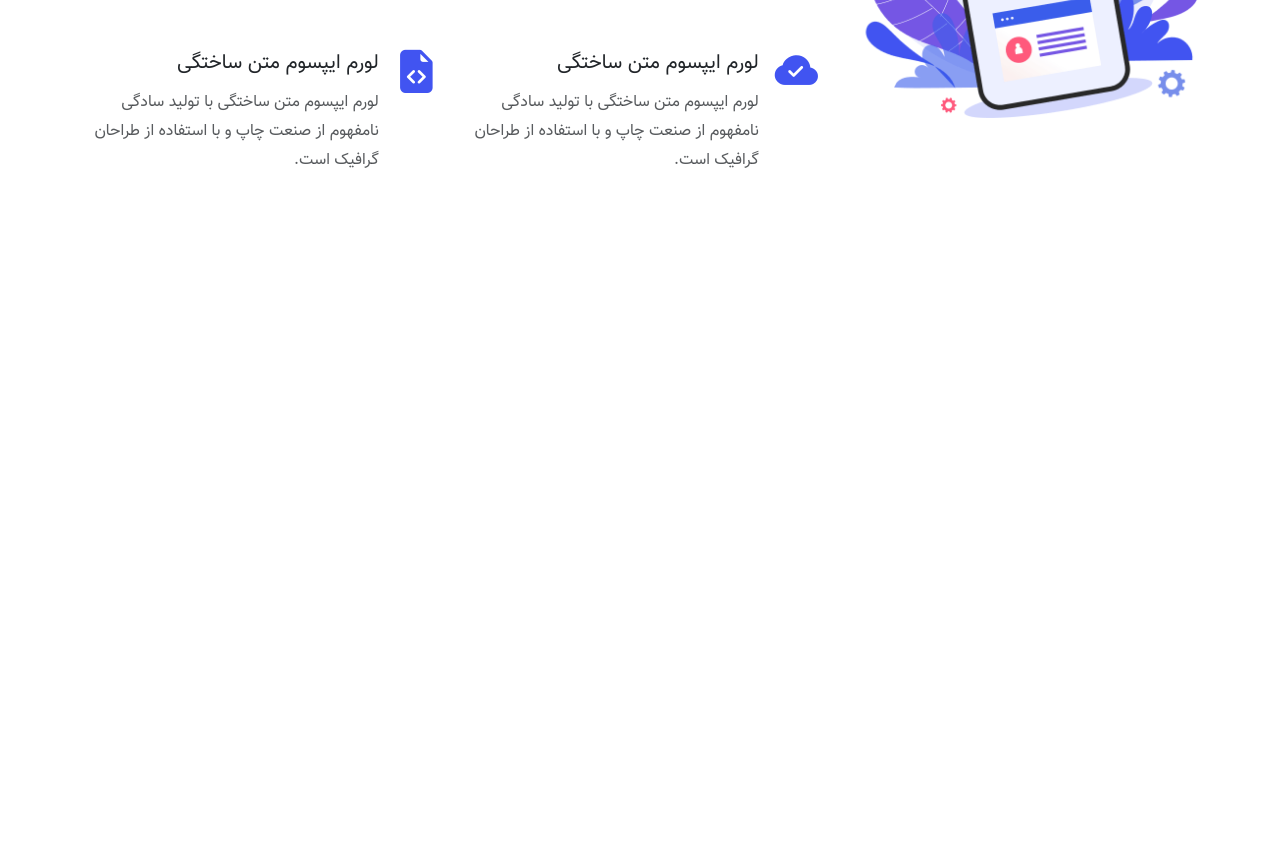
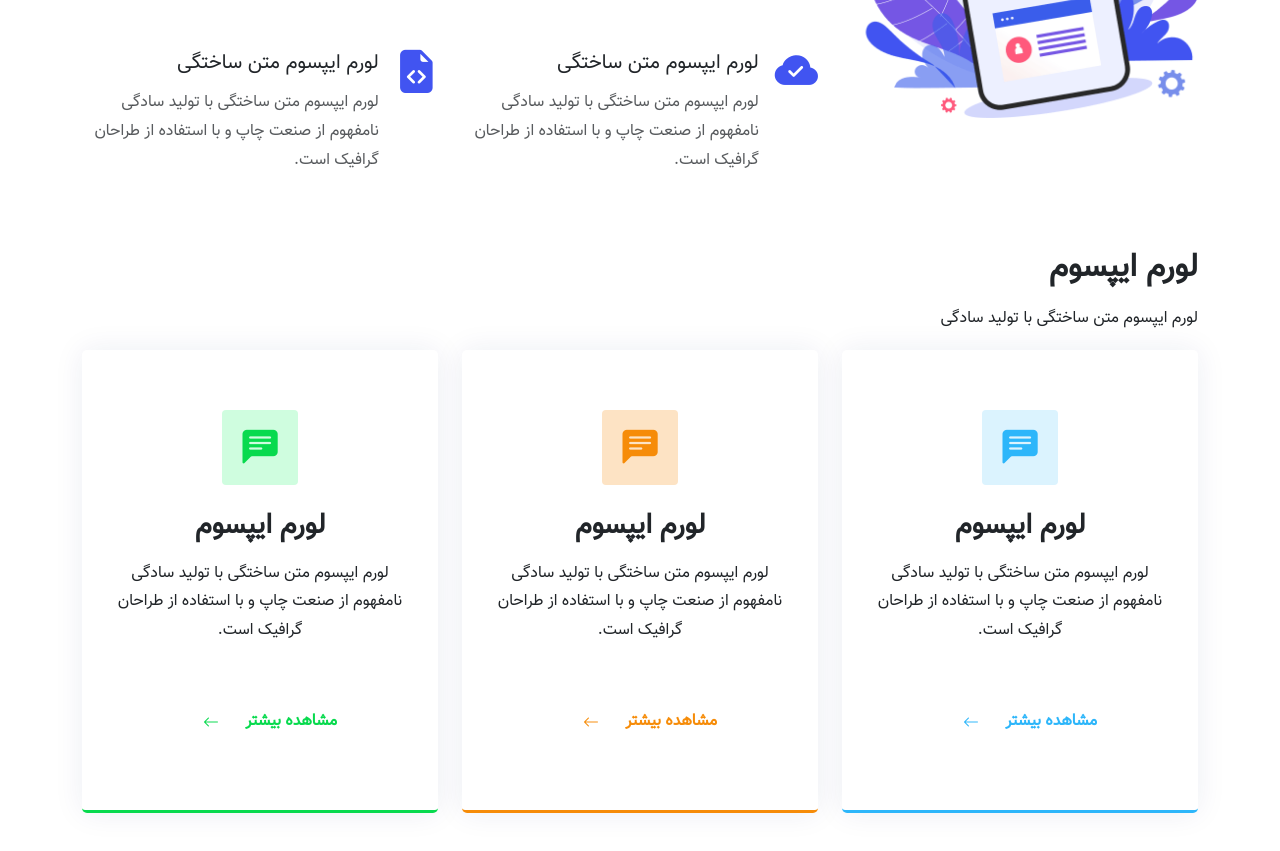
Before and after one commit to sarahdti/LandingPage, a plain HTML site: page index.html in a window 1280 px wide. Shown: the part 2788-3639 px from the top of the page. Before the commit the page ends 3028 px from the top, so only its background shows below. Drawn offline with nearby package versions, Linux system fonts and the light colour scheme; a script that the page names is missing.

Commit message:
add services

```diff
--- a/css/main.css
+++ b/css/main.css
@@ -10,6 +10,9 @@
 /* Body */
 body {
   font-family: "Vazir" !important;
+}
+a {
+  text-decoration: none;
 }
 
 /* Utilities */
@@ -71,22 +74,96 @@ p {
   font-size: 2.7rem;
 }
 
-.count i.blue{
-  color:#4154f1;
-
+.count i.blue {
+  color: #4154f1;
 }
-.count i.orange{
+.count i.orange {
   color: #ee6c20;
 }
-.count i.green{
-  color:#15be56;
+.count i.green {
+  color: #15be56;
 }
 
-.count i.red{
+.count i.red {
   color: #bb0852;
 }
 /* Features */
-.feature i{
+.feature i {
   font-size: 2.7rem;
   color: #4154f1;
 }
+/* Services */
+.services .service-box {
+  box-shadow: 0px 0 30px rgba(1, 41, 112, 0.08);
+  padding: 60px 30px;
+  text-align: center;
+  border-radius: 5px;
+  transition: all 0.4s;
+}
+.services .service-box i {
+  font-size: 2.2rem;
+  padding: 20px;
+  line-height: 0;
+  display: inline-block;
+  border-radius: 4px;
+}
+.services .service-box .read-more i {
+  font-size: 1rem;
+  line-height: 0;
+  margin-right: 0.4rem;
+}
+.services .service-box .read-more {
+  display: flex;
+  align-items: center;
+  justify-content: center;
+  font-weight: 800;
+}
+
+.services .service-box.blue {
+  border-bottom: 3px solid #2db6fa;
+}
+.services .service-box.orange {
+  border-bottom: 3px solid #f68c09;
+}
+.services .service-box.green {
+  border-bottom: 3px solid #08da4e;
+}
+.services .service-box.blue .icon {
+  color: #2db6fa;
+  background: #dbf3fe;
+}
+.services .service-box.orange .icon {
+  color: #f68c09;
+  background: #fde3c4;
+}
+.services .service-box.green .icon {
+  color: #08da4e;
+  background: #cffddf;
+}
+.services .service-box.blue .read-more {
+  color: #2db6fa;
+}
+.services .service-box.orange .read-more {
+  color: #f68c09;
+}
+.services .service-box.green .read-more {
+  color: #08da4e;
+}
+.services .service-box:hover .icon {
+  background: #fff;
+}
+.services .service-box:hover {
+  color: #fff;
+}
+.services .service-box.blue:hover {
+  background: #2db6fa;
+}
+.services .service-box.orange:hover {
+  background: #f68c09;
+}
+.services .service-box.green:hover {
+  background: #08da4eA;
+}
+.services .service-box:hover .read-more {
+  color: #fff;
+}
--- a/index.html
+++ b/index.html
@@ -267,7 +267,7 @@
         <div class="row mb-5">
           <h4>لورم ایپسوم متن ساختگی با تولید سادگی نامفهوم</h4>
         </div>
-        <div class="row align-items-center ">
+        <div class="row align-items-center">
           <div class="col-lg-4 my-4">
             <img class="img-fluid" src="img/features/1.png" alt="feature" />
           </div>
@@ -278,7 +278,10 @@
                   <i class="bi bi-folder-fill me-3"></i>
                   <div>
                     <h5>لورم ایپسوم متن ساختگی</h5>
-                    <p class="text-muted">لورم ایپسوم متن ساختگی با تولید سادگی نامفهوم از صنعت چاپ و با استفاده از طراحان گرافیک است.</p>
+                    <p class="text-muted">
+                      لورم ایپسوم متن ساختگی با تولید سادگی نامفهوم از صنعت چاپ
+                      و با استفاده از طراحان گرافیک است.
+                    </p>
                   </div>
                 </div>
               </div>
@@ -287,7 +290,10 @@
                   <i class="bi bi-stack me-3"></i>
                   <div>
                     <h5>لورم ایپسوم متن ساختگی</h5>
-                    <p class="text-muted">لورم ایپسوم متن ساختگی با تولید سادگی نامفهوم از صنعت چاپ و با استفاده از طراحان گرافیک است.</p>
+                    <p class="text-muted">
+                      لورم ایپسوم متن ساختگی با تولید سادگی نامفهوم از صنعت چاپ
+                      و با استفاده از طراحان گرافیک است.
+                    </p>
                   </div>
                 </div>
               </div>
@@ -296,7 +302,10 @@
                   <i class="bi bi-envelope-fill me-5"></i>
                   <div>
                     <h5>لورم ایپسوم متن ساختگی</h5>
-                    <p class="text-muted">لورم ایپسوم متن ساختگی با تولید سادگی نامفهوم از صنعت چاپ و با استفاده از طراحان گرافیک است.</p>
+                    <p class="text-muted">
+                      لورم ایپسوم متن ساختگی با تولید سادگی نامفهوم از صنعت چاپ
+                      و با استفاده از طراحان گرافیک است.
+                    </p>
                   </div>
                 </div>
               </div>
@@ -305,7 +314,10 @@
                   <i class="bi bi-envelope-fill me-3"></i>
                   <div>
                     <h5>لورم ایپسوم متن ساختگی</h5>
-                    <p class="text-muted">لورم ایپسوم متن ساختگی با تولید سادگی نامفهوم از صنعت چاپ و با استفاده از طراحان گرافیک است.</p>
+                    <p class="text-muted">
+                      لورم ایپسوم متن ساختگی با تولید سادگی نامفهوم از صنعت چاپ
+                      و با استفاده از طراحان گرافیک است.
+                    </p>
                   </div>
                 </div>
               </div>
@@ -314,7 +326,10 @@
                   <i class="bi bi-cloud-check-fill me-3"></i>
                   <div>
                     <h5>لورم ایپسوم متن ساختگی</h5>
-                    <p class="text-muted">لورم ایپسوم متن ساختگی با تولید سادگی نامفهوم از صنعت چاپ و با استفاده از طراحان گرافیک است.</p>
+                    <p class="text-muted">
+                      لورم ایپسوم متن ساختگی با تولید سادگی نامفهوم از صنعت چاپ
+                      و با استفاده از طراحان گرافیک است.
+                    </p>
                   </div>
                 </div>
               </div>
@@ -323,7 +338,10 @@
                   <i class="bi bi-file-earmark-code-fill me-3"> </i>
                   <div>
                     <h5>لورم ایپسوم متن ساختگی</h5>
-                    <p class="text-muted">لورم ایپسوم متن ساختگی با تولید سادگی نامفهوم از صنعت چاپ و با استفاده از طراحان گرافیک است.</p>
+                    <p class="text-muted">
+                      لورم ایپسوم متن ساختگی با تولید سادگی نامفهوم از صنعت چاپ
+                      و با استفاده از طراحان گرافیک است.
+                    </p>
                   </div>
                 </div>
               </div>
@@ -332,6 +350,67 @@
         </div>
       </div>
     </section>
+
+    <!-- Services -->
+    <section class="services">
+      <div class="container">
+        <div class="row">
+          <h2 class="fw-bold">لورم ایپسوم</h2>
+          <p>لورم ایپسوم متن ساختگی با تولید سادگی</p>
+        </div>
+        <div class="row">
+          <div class="col-md-6 col-lg-4">
+            <div class="service-box blue">
+              <i class="icon bi bi-chat-left-text-fill"></i>
+              <h3 class="fw-bold mt-3">لورم ایپسوم</h3>
+              <p>
+                لورم ایپسوم متن ساختگی با تولید سادگی نامفهوم از صنعت چاپ و با
+                استفاده از طراحان گرافیک است.
+              </p>
+              <a class="read-more mt-5" href="#">
+                <span>مشاهده بیشتر</span>
+                <i class=" bi bi-arrow-left"></i>
+              </a>
+            </div>
+          </div>
+          <div class="col-md-6 col-lg-4">
+            <div class="service-box orange">
+              <i class="icon bi bi-chat-left-text-fill"></i>
+              <h3 class="fw-bold mt-3">لورم ایپسوم</h3>
+              <p>
+                لورم ایپسوم متن ساختگی با تولید سادگی نامفهوم از صنعت چاپ و با
+                استفاده از طراحان گرافیک است.
+              </p>
+              <a class="read-more mt-5" href="#">
+                <span>مشاهده بیشتر</span>
+                <i class=" bi bi-arrow-left"></i>
+              </a>
+            </div>
+          </div>
+          <div class="col-md-6 col-lg-4">
+            <div class="service-box green">
+              <i class="icon bi bi-chat-left-text-fill"></i>
+              <h3 class="fw-bold mt-3">لورم ایپسوم</h3>
+              <p>
+                لورم ایپسوم متن ساختگی با تولید سادگی نامفهوم از صنعت چاپ و با
+                استفاده از طراحان گرافیک است.
+              </p>
+              <a class="read-more mt-5" href="#">
+                <span>مشاهده بیشتر</span>
+                <i class=" bi bi-arrow-left"></i>
+              </a>
+            </div>
+          </div>
+        </div>
+      </div>
+    </section>
+    <br>
+    <br>
+    <br>
+    <br>
+    <br>
+    <br>
+    <br>
     <script
       src="https://cdn.jsdelivr.net/npm/bootstrap@5.3.0-alpha3/dist/js/bootstrap.bundle.min.js"
       integrity="sha384-ENjdO4Dr2bkBIFxQpeoTz1HIcje39Wm4jDKdf19U8gI4ddQ3GYNS7NTKfAdVQSZe"
```
